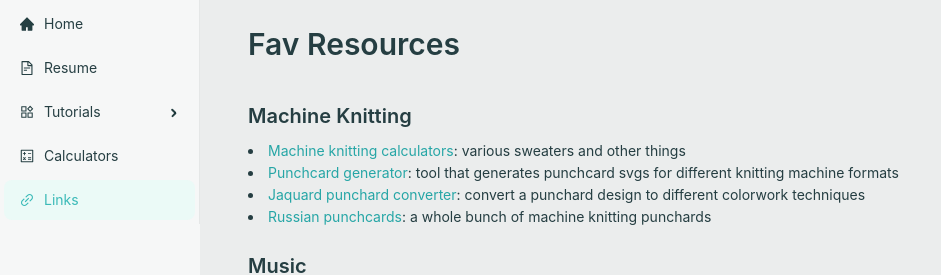
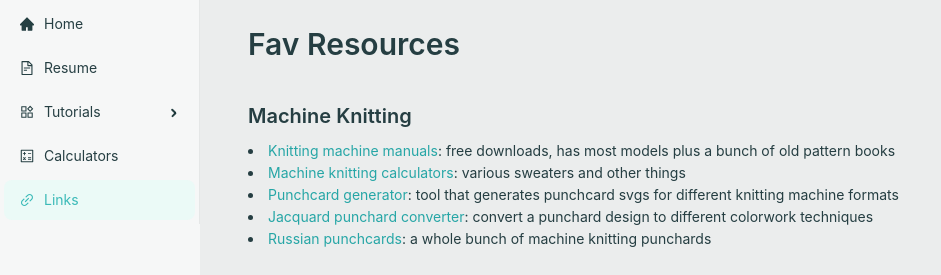
Before and after one commit to ruthhalteman/ruthhalteman.github.io, a React (Create React App) app: page /#/ in a window 1280 px wide. Both pictures are taken after a click on the item "Links". Shown: the top 275 px of the page, without its empty margins (0-941 px from the left). Built offline with nearby package versions, Linux system fonts and the light colour scheme.

Commit message:
dammit I misspelled jacquard again

```diff
--- a/src/page-content/Links.js
+++ b/src/page-content/Links.js
@@ -46,6 +46,7 @@ export const Links = () => {
       <Title level={2}>Fav Resources</Title>
       <Title level={4}>Machine Knitting</Title>
       <Text>
+        <li><a href="https://mkmanuals.com/">Knitting machine manuals</a>: free downloads, has most models plus a bunch of old pattern books</li>
         <li>
           <a href="https://www.abstractknitfactoryfactory.com/">
             Machine knitting calculators
@@ -61,7 +62,7 @@ export const Links = () => {
         </li>
         <li>
           <a href="http://knitting.bikibird.com/jacquardform.html">
-            Jaquard punchard converter
+            Jacquard punchard converter
           </a>
           : convert a punchard design to different colorwork techniques
         </li>
```
